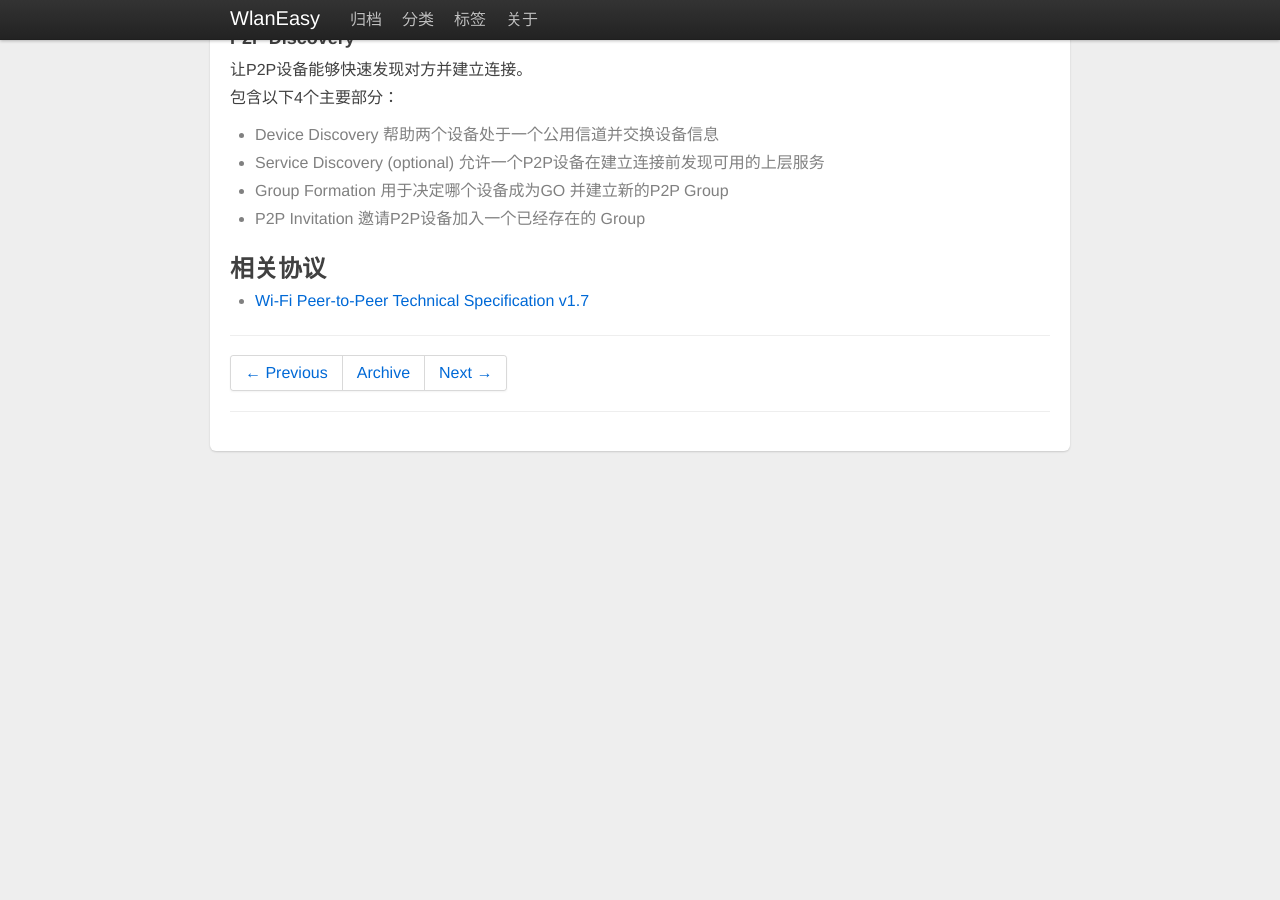
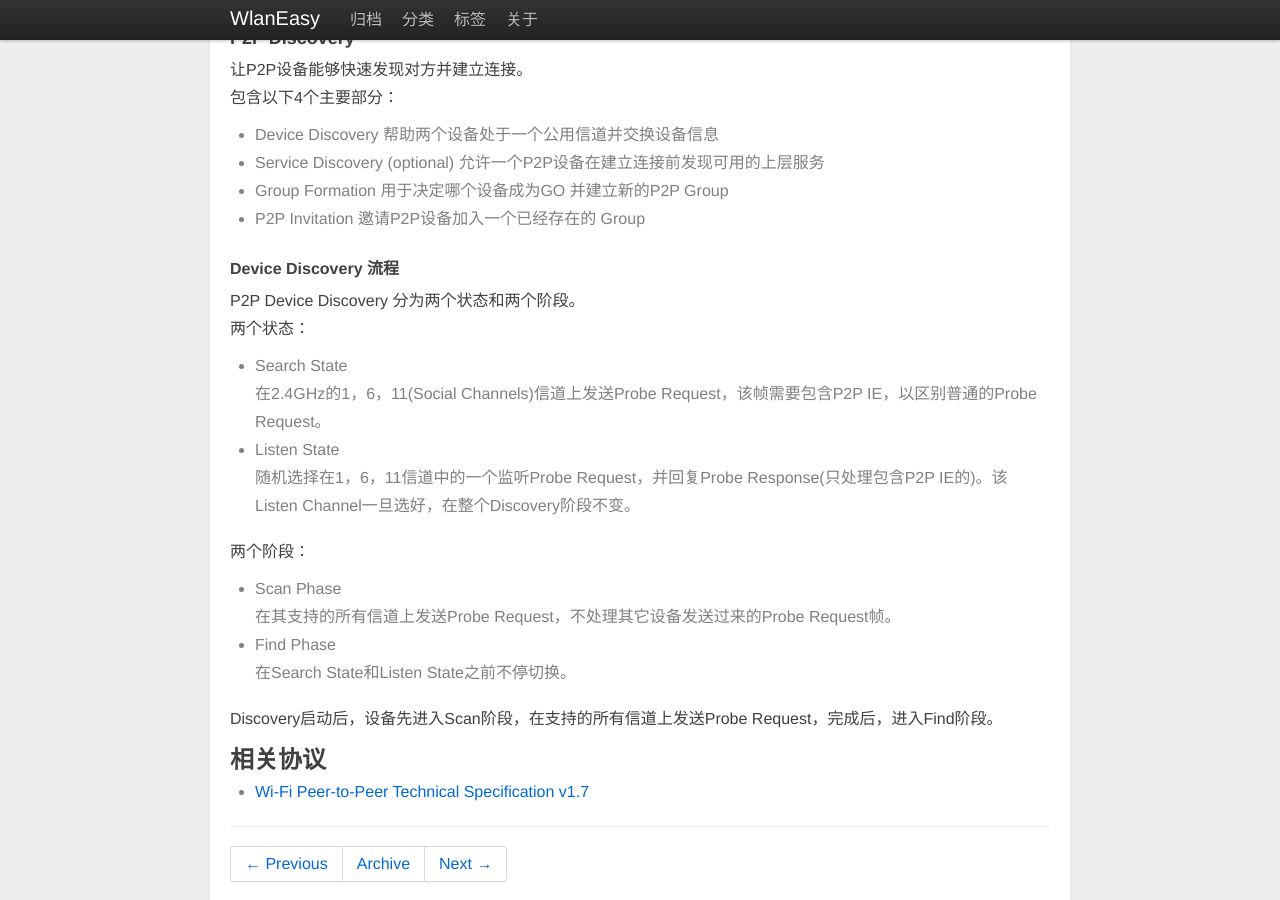
Before and after one commit to kvjqzx/kvjqzx.github.io, a Jekyll site: the page built from _posts/2017-10-23-Android中的-WiFi-P2P.md, in a window 1280 px wide and 900 px high, scrolled down 1441 px. Built offline with Jekyll 4.4.1, drawn with Linux system fonts in a browser that asks for light colours; before the commit the page ends 1892 px from its top, so only the background shows below that.

Commit message:
[Update] WiFi P2P

```diff
--- a/_posts/2017-10-23-Android中的-WiFi-P2P.md
+++ b/_posts/2017-10-23-Android中的-WiFi-P2P.md
@@ -40,6 +40,22 @@ Wi-Fi P2P 是Wi-Fi联盟推出的，用于多个Wi-Fi设备在没有AP的情况
 * Group Formation 用于决定哪个设备成为GO 并建立新的P2P Group
 * P2P Invitation 邀请P2P设备加入一个已经存在的 Group
 
+#### Device Discovery 流程
+P2P Device Discovery 分为两个状态和两个阶段。
+两个状态：
+* Search State
+  在2.4GHz的1，6，11(Social Channels)信道上发送Probe Request，该帧需要包含P2P IE，以区别普通的Probe Request。
+* Listen State
+  随机选择在1，6，11信道中的一个监听Probe Request，并回复Probe Response(只处理包含P2P IE的)。该Listen Channel一旦选好，在整个Discovery阶段不变。
+
+两个阶段：
+* Scan Phase
+  在其支持的所有信道上发送Probe Request，不处理其它设备发送过来的Probe Request帧。
+* Find Phase
+  在Search State和Listen State之前不停切换。
+
+Discovery启动后，设备先进入Scan阶段，在支持的所有信道上发送Probe Request，完成后，进入Find阶段。
+
 ## 相关协议
 
 * [Wi-Fi Peer-to-Peer Technical Specification v1.7]({{ BASE_PATH }}/assets/docs/Wi-Fi_P2P_Technical_Specification_v1.7.pdf)
```
